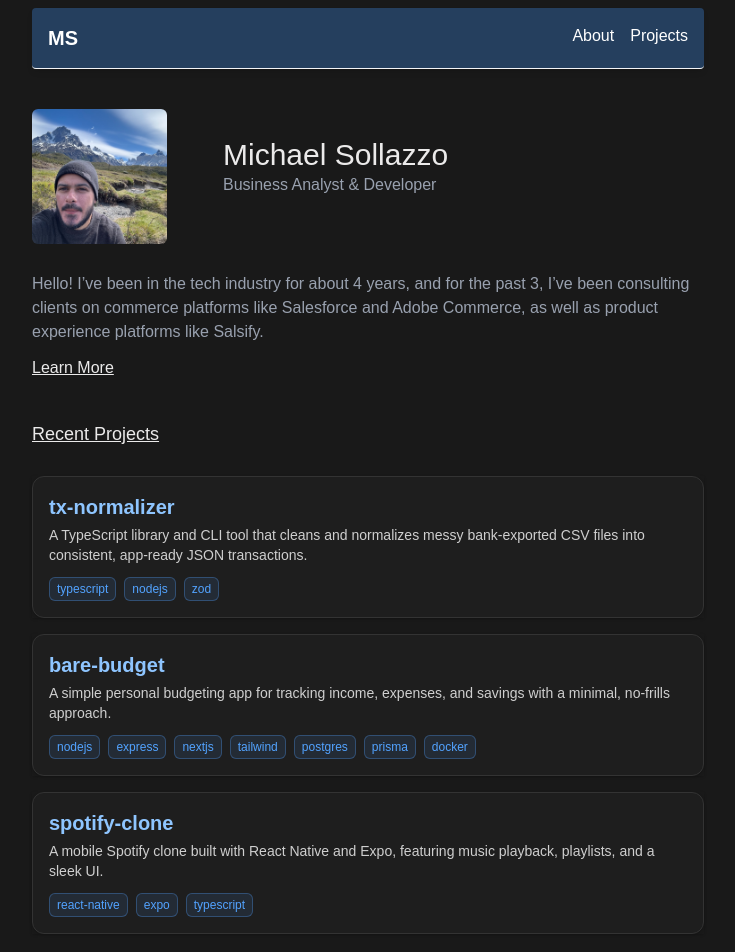
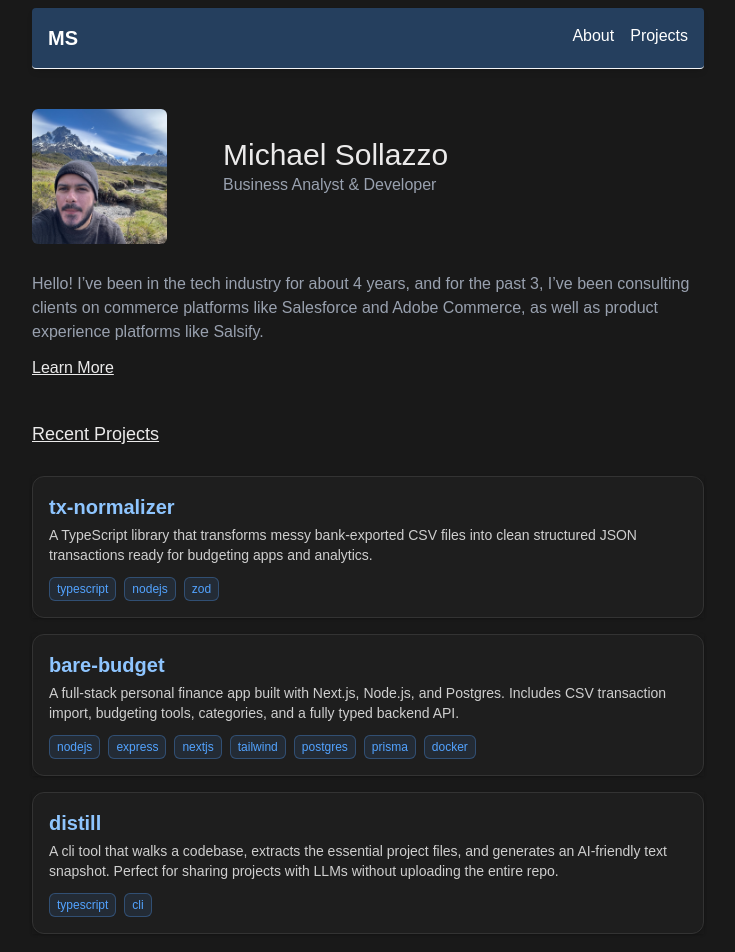
Before and after one commit to sollazzo08/portfolio-site, a Next.js app: page / in a window 1280 px wide. Shown: the top 952 px of the page, without its empty margins (272-1007 px from the left). Built offline with nearby package versions, Linux system fonts and the light colour scheme; a web font is replaced by a local one.

Commit message:
update project details

```diff
--- a/src/data/projects.ts
+++ b/src/data/projects.ts
@@ -8,19 +8,25 @@ export type Project = {
 export const projects: Project[] = [
   {
   title: "tx-normalizer",
-  description: "A TypeScript library and CLI tool that cleans and normalizes messy bank-exported CSV files into consistent, app-ready JSON transactions.",
+  description: "A TypeScript library that transforms messy bank-exported CSV files into clean structured JSON transactions ready for budgeting apps and analytics.",
   github: "https://github.com/sollazzo08/tx-normalizer",
   tech: ["typescript", "nodejs", "zod"],
   },
   {
     title: "bare-budget",
-    description: "A simple personal budgeting app for tracking income, expenses, and savings with a minimal, no-frills approach.",
+    description: "A full-stack personal finance app built with Next.js, Node.js, and Postgres. Includes CSV transaction import, budgeting tools, categories, and a fully typed backend API.",
     github: "https://github.com/sollazzo08/bare-budget",
     tech: ["nodejs","express","nextjs","tailwind","postgres", "prisma", "docker"],
   },
   {
+    title: "distill",
+    description: "A cli tool that walks a codebase, extracts the essential project files, and generates an AI-friendly text snapshot. Perfect for sharing projects with LLMs without uploading the entire repo.",
+    github: "https://github.com/sollazzo08/distill",
+    tech: ["typescript", "cli"],
+  },
+  {
     title: "spotify-clone",
-    description: "A mobile Spotify clone built with React Native and Expo, featuring music playback, playlists, and a sleek UI.",
+    description: "A React Native / Expo project that recreates the core look and feel of the Spotify mobile app. This project focuses on UI/UX replication",
     github: "https://github.com/sollazzo08/spotify-clone",
     tech: ["react-native", "expo", "typescript"],
   },
@@ -38,7 +44,7 @@ export const projects: Project[] = [
   },
   {
     title: "portfolio-site",
-    description: "My developer portfolio, featuring my projects and skills.",
+    description: "My developer portfolio built with Next.js and Tailwind CSS, designed to showcase my projects, skills, and experience. The site is fully static and deployed on my Raspberry Pi using Nginx.",
     github: "https://github.com/sollazzo08/portfolio-site",
     tech: ["nextjs","typeScript","tailwind","nginx"],
   },
```
